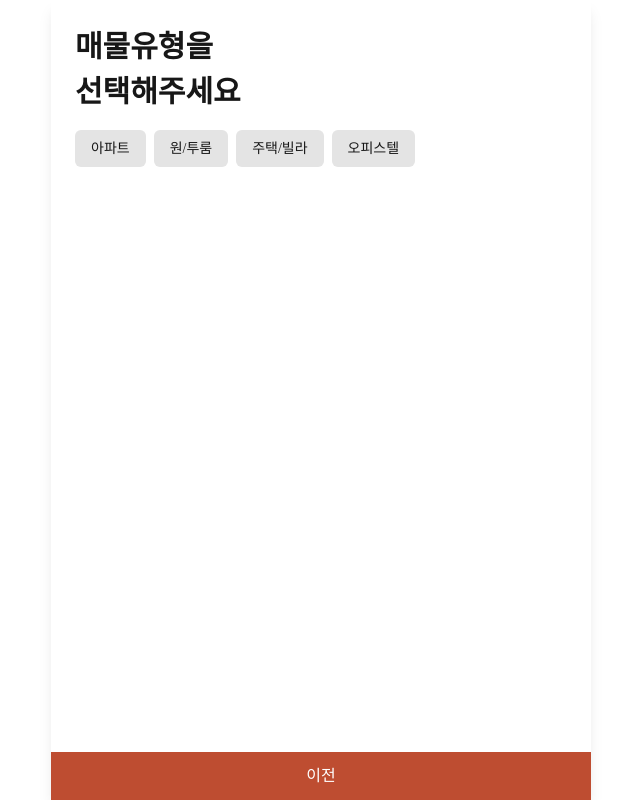
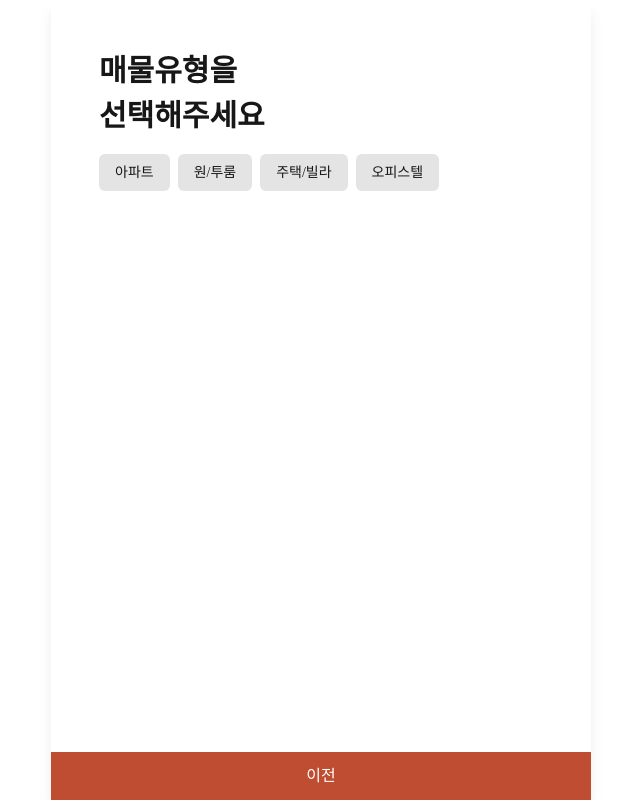
Before and after one commit to dureotkd/areleme, a Next.js app in the folder client/: page /onboarding/1 in a window 1280 px wide. Shown: the whole page, without its empty margins (319-959 px from the left). Built offline with nearby package versions, Linux system fonts and the light colour scheme; a web font is replaced by a local one.

Commit message:
레이아웃 padding (반응형 추가)

```diff
--- a/client/app/onboarding/components/CompletedAlarmSetting.tsx
+++ b/client/app/onboarding/components/CompletedAlarmSetting.tsx
@@ -125,9 +125,7 @@ function CompletedFetcher({ loadingStep, setLoadingStep }) {
           }
 
           setComplexes(data);
-        }, 2000);
-
-        await wait(2000);
+        }, 3500);
       } else {
         setLoadingStep('platform-search');
 
--- a/client/app/onboarding/components/Layout.tsx
+++ b/client/app/onboarding/components/Layout.tsx
@@ -27,7 +27,7 @@ const Layout = ({
   const router = useRouter();
 
   return (
-    <div className="flex flex-col w-full h-full overflow-x-visible min-h-screen items-start pt-lg pb-lg pl-lg relative">
+    <div className="md:p-xl flex flex-col w-full h-full overflow-x-visible min-h-screen items-start pt-lg pb-lg pl-lg relative">
       <h2 className="font-semibold text-3xl text-left">{des}</h2>
       <div className="w-full h-full mt-md text-left justify-start">{children}</div>
       {loading === false &&
```
